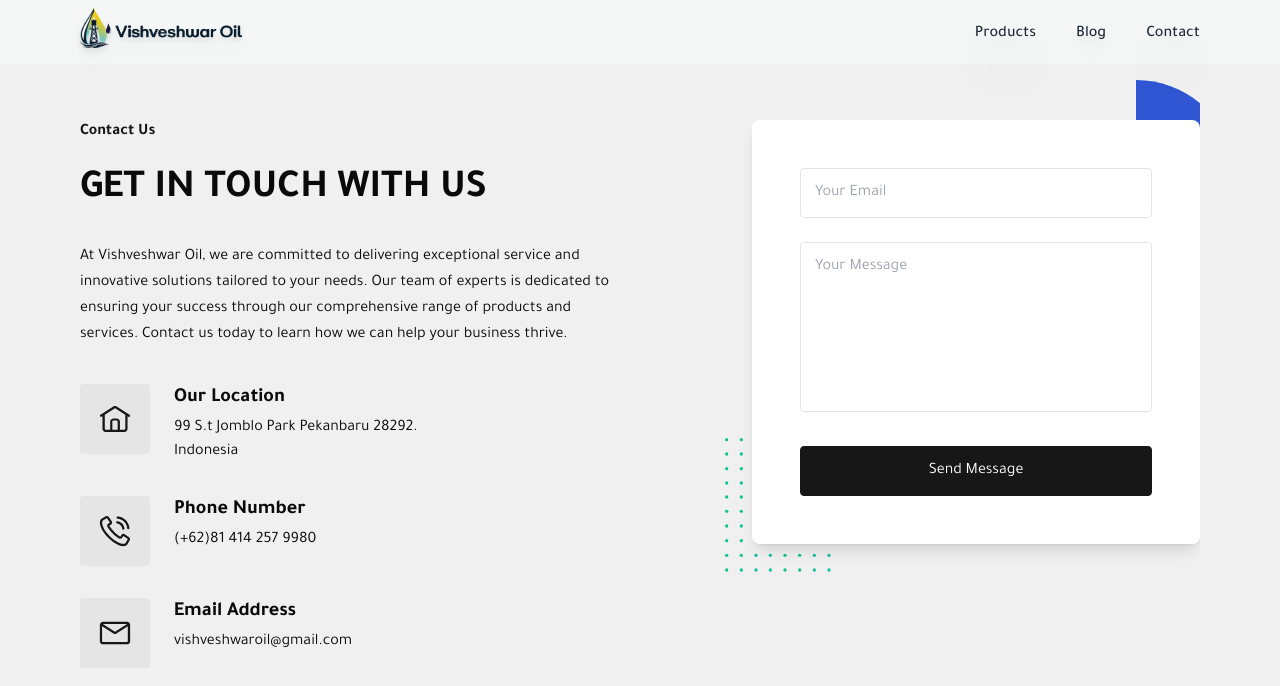
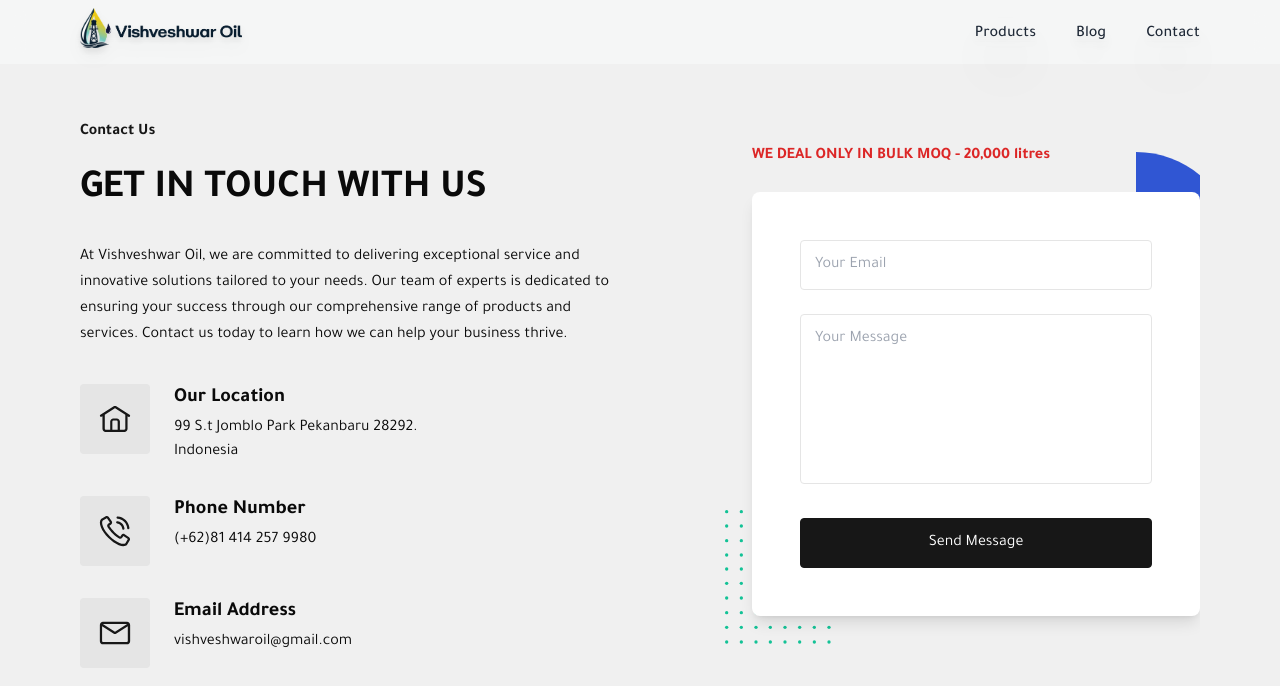
Before and after one commit to Aryan-yadav15/Client-Petrolium_Web, a Next.js app: page /contact in a window 1280 px wide. Shown: the top 686 px of the page. Built offline with nearby package versions, Linux system fonts and the light colour scheme.

Commit message:
contact link

```diff
--- a/src/app/_components/(landingPage)/OurValues.jsx
+++ b/src/app/_components/(landingPage)/OurValues.jsx
@@ -29,7 +29,7 @@
 
         {/* CTA Button */}
         <a
-          href="https://mail.google.com/mail/?view=cm&fs=1&to=your-email@example.com"
+          href="/contact"
           target="_blank"
           rel="noopener noreferrer"
           className="bg-neonBlue hover:bg-sky-400 text-gray-800 py-2 px-4 sm:py-3 sm:px-6 rounded-md text-sm sm:text-lg font-medium transition duration-300"
--- a/src/app/contact/page.jsx
+++ b/src/app/contact/page.jsx
@@ -73,6 +73,7 @@
                     services. Contact us today to learn how we can help your
                     business thrive.
                   </p>
+
                   <div className="mb-8 flex w-full max-w-[370px]">
                     <div className="mr-6 flex h-[60px] w-full max-w-[60px] items-center justify-center overflow-hidden rounded bg-primary/5 text-primary sm:h-[70px] sm:max-w-[70px]">
                       <svg
@@ -165,6 +166,10 @@
                 </div>
               </div>
               <div className="w-full px-4 lg:w-1/2 xl:w-5/12">
+                <p className="my-6 font-bold text-red-600">
+                  WE DEAL ONLY IN BULK
+                  MOQ - 20,000 litres
+                </p>
                 <div className="relative rounded-lg bg-white p-8 shadow-lg sm:p-12">
                   <form onSubmit={handleSubmit}>
                     <div className="mb-6">
```
